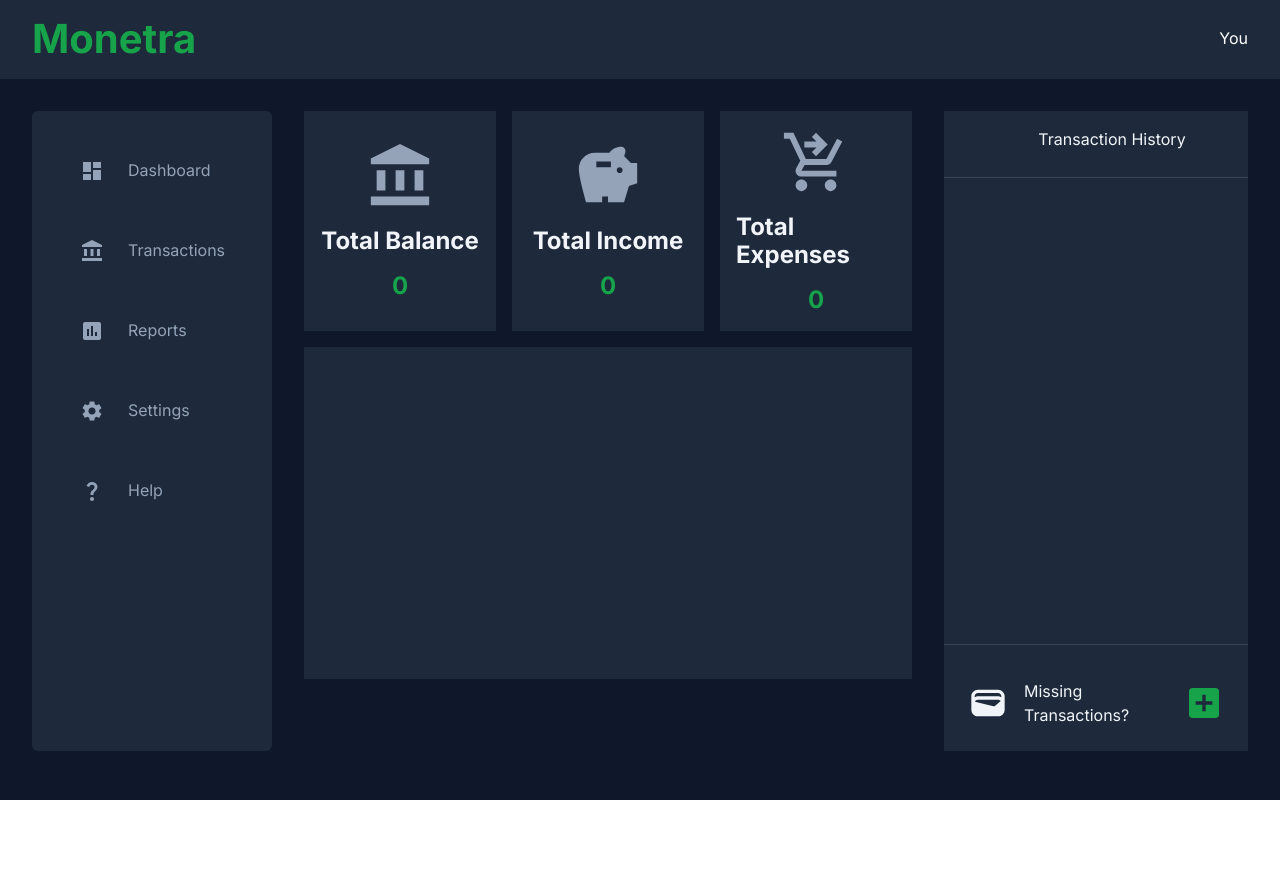
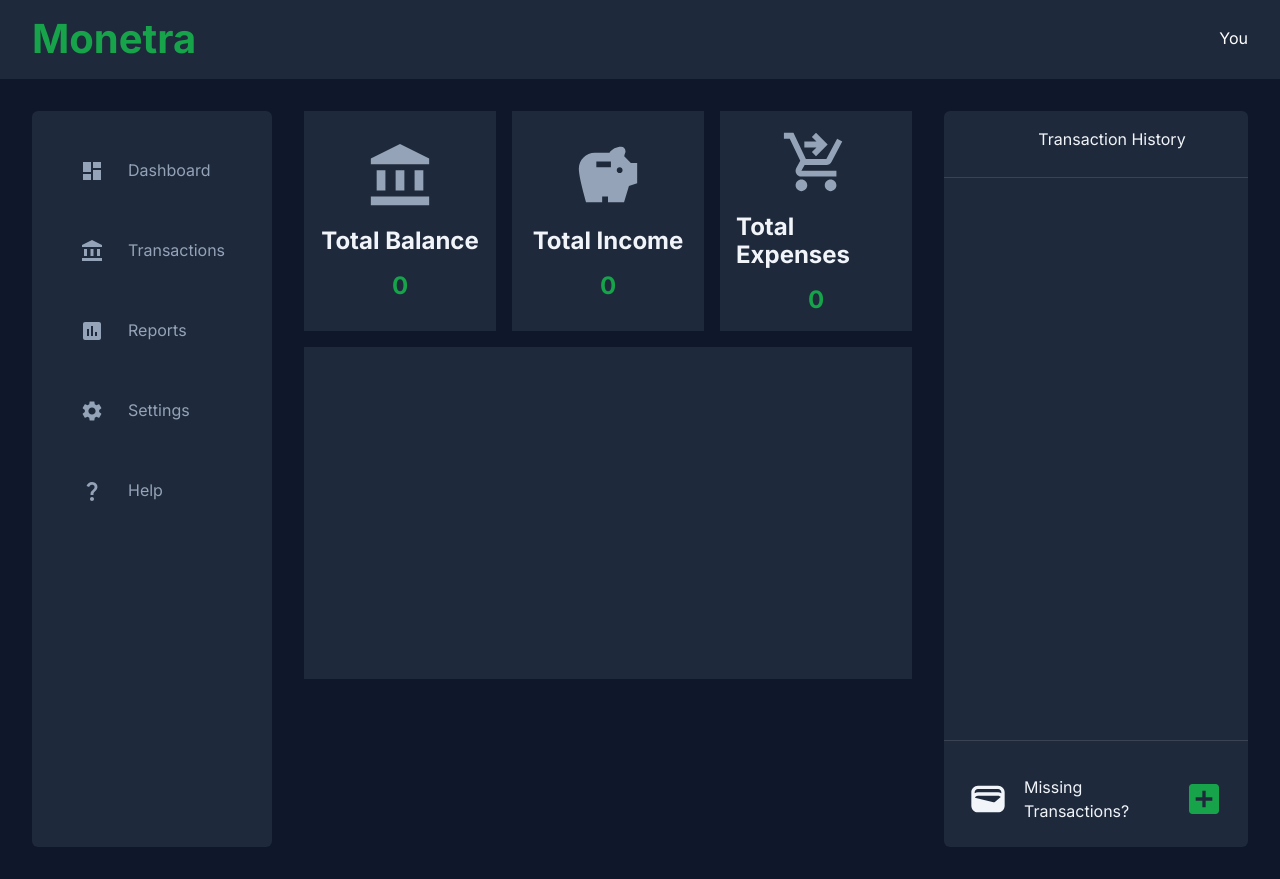
Before and after one commit to abdullah-zeinalabdin/monetra, a React (Vite) app: page / in a window 1280 px wide. Before the commit the page ends 800 px from the top, so only its background shows below. Built offline with nearby package versions, Linux system fonts and the light colour scheme; some icons are missing.

Commit message:
feat: Improve dashboard layout with scrollable transactions and add form validation

```diff
--- a/src/dashboard/Dashboard.tsx
+++ b/src/dashboard/Dashboard.tsx
@@ -25,7 +25,7 @@ export default function Dashboard() {
     }
     return (
         <>
-            <Stack direction={{xs: 'column', lg: 'row'}} spacing={4} p={4} >
+            <Stack sx={{height: "100vh", display: 'flex', overflow: 'hidden'}} direction={{xs: 'column', lg: 'row'}} spacing={4} p={4} >
                 <SidePages />
                 <StatsContainer />
                 <TransactionContainer
--- a/src/dashboard/sidePages/SidePages.tsx
+++ b/src/dashboard/sidePages/SidePages.tsx
@@ -3,7 +3,7 @@ import SidePagesBar from "./SidePagesBar";
 
 export default function SidePages() {
     return (
-        <Stack alignSelf='center' width={{xs: 'fit-content', lg: '240px'}} bgcolor='background.paper' p={5} minHeight={{xs: 'initial', lg: '80vh'}} borderRadius='6px'>
+        <Stack alignSelf={{xs: 'center', lg: 'initial'}} width={{xs: 'fit-content', lg: '240px'}} bgcolor='background.paper' p={5} minHeight={{xs: 'initial', lg: '80vh'}} borderRadius='6px'>
             <SidePagesBar />
         </Stack>
     )
--- a/src/dashboard/transactions/TransactionBarsContainer.tsx
+++ b/src/dashboard/transactions/TransactionBarsContainer.tsx
@@ -53,7 +53,7 @@ export default function TransactionBarsContainer( { setOpen, setSelectedTransact
         }
     }
     return (
-        <Stack flex={1}>
+        <Stack flex={1} sx={{minHeight: 0, overflowY: "auto"}}>
             {transactions.map((t) => {
                 return (
                     <TransactionBar
--- a/src/dashboard/transactions/TransactionCotainer.tsx
+++ b/src/dashboard/transactions/TransactionCotainer.tsx
@@ -12,7 +12,7 @@ type Props = {
 
 export default function TransactionContainer( { setOpen, handleAddMode, setSelectedTransaction, handleEditMode }: Props) {
     return (
-        <Stack bgcolor='background.paper' flex={1}>
+        <Stack sx={{minHeight: "80vh", overflowY: 'auto', borderRadius: '6px'}} bgcolor='background.paper' flex={1}>
             <TransactionHeader />
             <Divider variant="fullWidth" sx={{color: 'text.secondary', my: '10px'}} />
             <TransactionBarsContainer setOpen={setOpen} setSelectedTransaction={setSelectedTransaction} handleEditMode={handleEditMode} />
--- a/src/dashboard/transactions/formDialog/FormDialog.tsx
+++ b/src/dashboard/transactions/formDialog/FormDialog.tsx
@@ -53,7 +53,7 @@ export default function FormDialog({ open, mode, selectedTransaction, onClose }:
             }
         })
     };
-
+    const isFormDisabled: boolean = !(form.amount && form.title && form.category);
     return (
         <Dialog open={open} onClose={onClose}
         sx={{
@@ -66,7 +66,7 @@ export default function FormDialog({ open, mode, selectedTransaction, onClose }:
             <FormDialogContent form={form} mode={mode} selectedTransaction={selectedTransaction} handleChange={handleChange} onClose={onClose}/>
             <DialogActions>
                 <Button onClick={onClose}>Cancel</Button>
-                <Button type="submit" form="transaction-form">
+                <Button type="submit" form="transaction-form" disabled={isFormDisabled}>
                     Confirm
                 </Button>
             </DialogActions>
```
